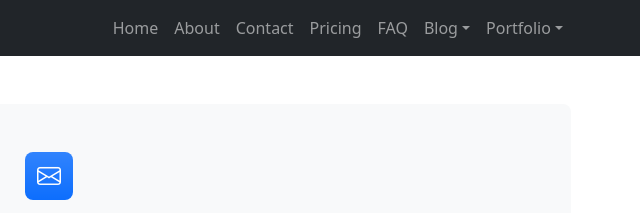
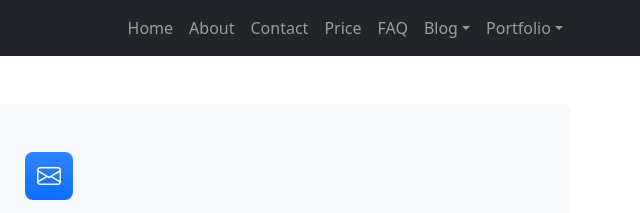
Before and after one commit to nityayada/Official-Games, a plain HTML site: page contact.html in a window 1280 px wide. Shown: the top 213 px of the page, 591-1231 px from the left. Drawn offline with nearby package versions, Linux system fonts and the light colour scheme.

Commit message:
changed ui

```diff
--- a/contact.html
+++ b/contact.html
@@ -25,7 +25,7 @@
                             <li class="nav-item"><a class="nav-link" href="index.html">Home</a></li>
                             <li class="nav-item"><a class="nav-link" href="about.html">About</a></li>
                             <li class="nav-item"><a class="nav-link" href="contact.html">Contact</a></li>
-                            <li class="nav-item"><a class="nav-link" href="pricing.html">Pricing</a></li>
+                            <li class="nav-item"><a class="nav-link" href="pricing.html">Price</a></li>
                             <li class="nav-item"><a class="nav-link" href="faq.html">FAQ</a></li>
                             <li class="nav-item dropdown">
                                 <a class="nav-link dropdown-toggle" id="navbarDropdownBlog" href="#" role="button" data-bs-toggle="dropdown" aria-expanded="false">Blog</a>
```
